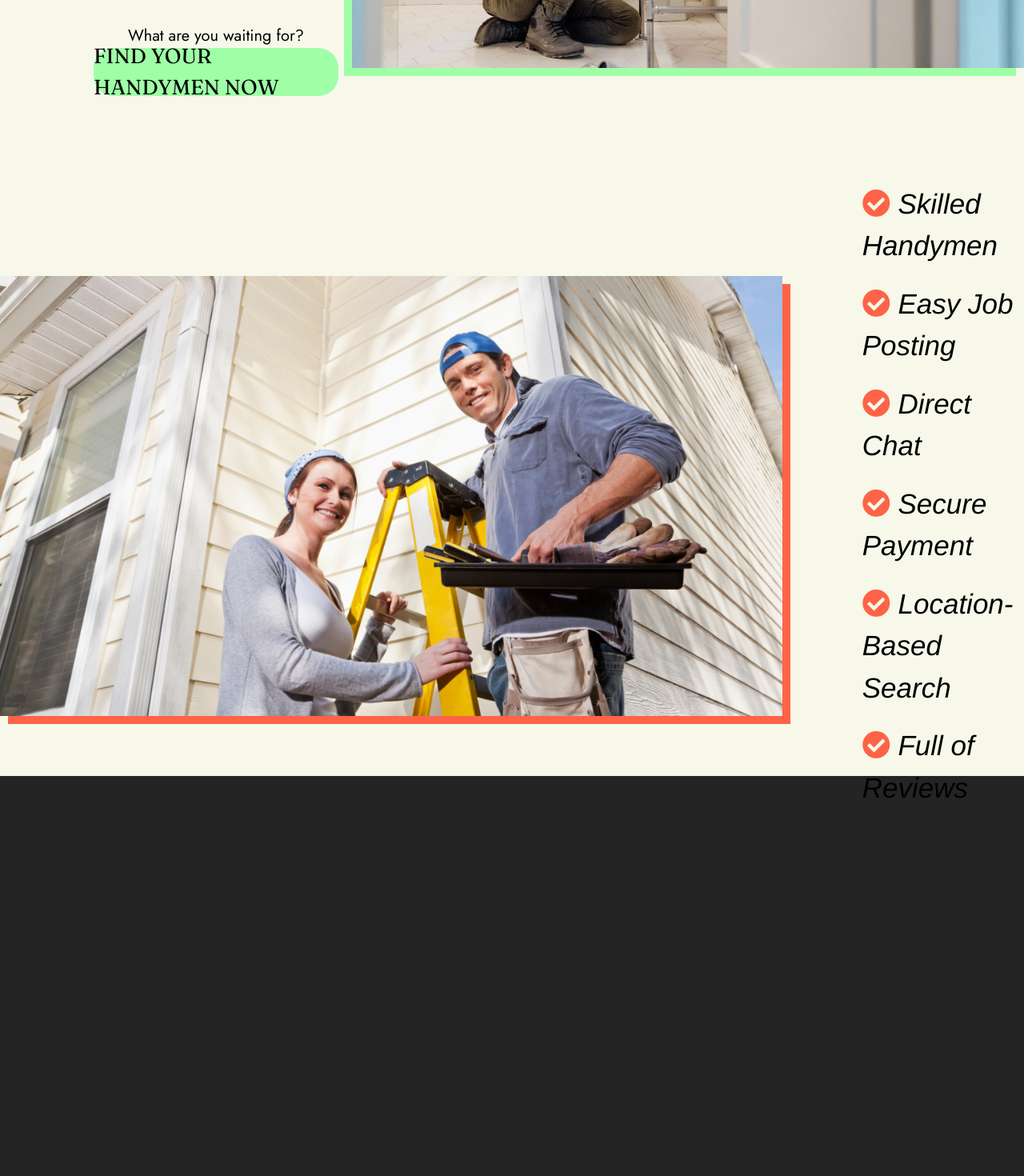
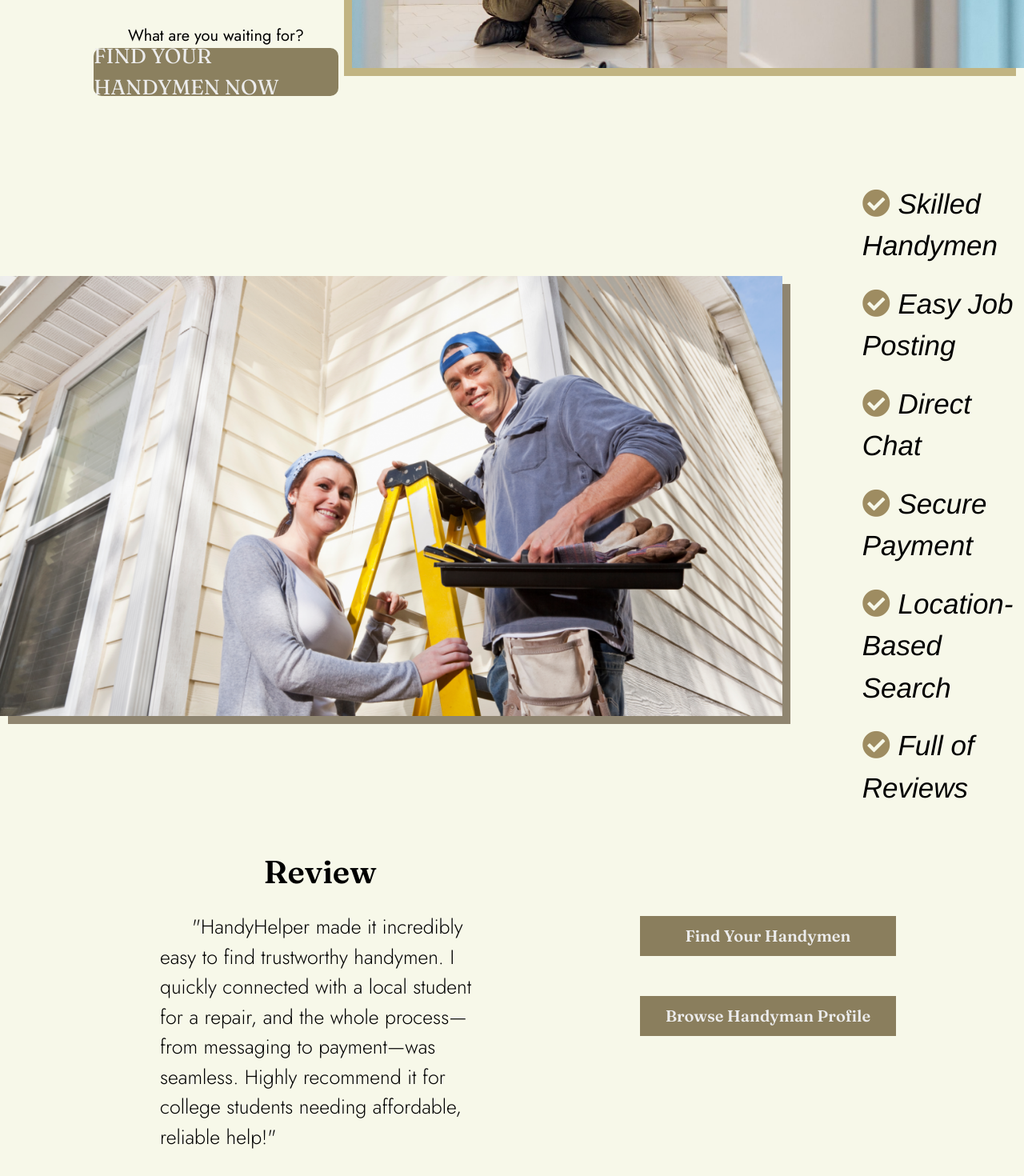
Before and after one commit to CS222-UIUC/project-team-74, a React (Vite) app in the folder frontend/: page / in a window 1280 px wide. Shown: the part 500-1970 px from the top of the page at 80% size. Before the commit the page ends 1511 px from the top, so only its background shows below. Built offline with nearby package versions, Linux system fonts and the light colour scheme.

Commit message:
Create 'About Us' page and add 'Link'.

```diff
--- /dev/null
+++ b/frontend/src/AboutUs.jsx
@@ -0,0 +1,13 @@
+import Navbar from './components/Navbar'
+import Hero_AboutUs from './components/Hero_AboutUs'
+
+function AboutUs() {
+  return (
+    <>
+    <Navbar/>
+    <Hero_AboutUs/>
+    </>
+  )
+}
+
+export default AboutUs
--- a/frontend/src/Homepage.jsx
+++ b/frontend/src/Homepage.jsx
@@ -2,7 +2,7 @@ import { useState } from "react";
 import reactLogo from "./assets/react.svg";
 import viteLogo from "/vite.svg";
 
-import Hero from "./components/Hero";
+import Hero_Homepage from "./components/Hero_Homepage";
 import Navbar from "./components/Navbar";
 
 function Homepage() {
@@ -11,7 +11,7 @@ function Homepage() {
   return (
     <div>
       <Navbar />
-      <Hero />
+      <Hero_Homepage />
     </div>
   )
 }
--- a/frontend/src/components/Hero.css
+++ /dev/null
@@ -1,78 +0,0 @@
-.section {
-    display: flex;
-    /* border: solid red; */
-    height:700px;
-    color: black;
-    background-color:  rgb(247, 248, 233);
-    align-items: center;
-    justify-content: flex-end;
-}
-
-.text {
-    margin-right: auto;
-    margin-left: 100px;
-    font-size: 50px;
-    justify-content: flex-end;
-    display: flex;
-    flex-direction: column;
-    width: 520px;
-    height: 400px;
-    font-family: 'Franklin Gothic Medium', 'Arial Narrow', Arial, sans-serif;
-    font-style: italic;
-}
-
-#adv {
-    margin-bottom: 50px;
-    text-shadow: 3px 3px 0px rgb(159, 255, 167);
-}
-
-#text-above-button {
-    font-size: 20px;
-    justify-content: center;
-    display: flex;
-    font-style: normal;
-    font-family: "Jost", sans-serif;
-}
-
-#button {
-    margin-left:auto;
-    margin-right:auto;
-    align-items: center;
-    justify-content: center;
-    display:flex;
-    height: 60px;
-    width: 90%;
-    font-size: 26px;
-    background-color: rgb(159, 255, 167);
-    border-radius: 25px;
-    font-family: "Fraunces", system-ui;
-    font-style: normal;
-    font-weight: 400;
-}
-
-#button:hover {
-    background-color: rgb(255, 225, 127);
-    transition: 220ms;
-    scale: 1.02;
-}
-
-#repair {
-    height: 330px;
-    box-shadow: -10px 10px 0px rgb(159, 255, 167);
-}
-
-#reverse {
-    display: flex;
-    flex-direction: row-reverse;
-}
-
-#text-reverse {
-    gap: 20px;
-    font-size: 35px;
-    justify-content: center;
-}
-
-#repair-reverse {
-    height: 550px;
-    box-shadow: 10px 10px 0px tomato;
-}
--- a/frontend/src/components/Hero.jsx
+++ /dev/null
@@ -1,33 +0,0 @@
-import React from 'react'
-import './Hero.css'
-
-function Hero() {
-  return (
-    <>
-    <div className="section">
-        <div className="text">
-            <div id="adv">FASTEST<br/>CHEAPEST<br/>MOST CONVENIENT</div>
-            <div>
-            <div id="text-above-button">What are you waiting for?</div>
-            <div id="button">FIND YOUR HANDYMEN NOW</div>
-            </div>
-        </div>
-        <img id="repair" src='/images/image3.jpeg' alt='repair man' />
-    </div>
-
-    <div className="section" id='reverse'>
-        <div className="text" id="text-reverse">
-            <div><i class="fas fa-check-circle" style={{color:'tomato'}}/> Skilled Handymen</div>
-            <div><i class="fas fa-check-circle" style={{color:'tomato'}}/> Easy Job Posting</div>
-            <div><i class="fas fa-check-circle" style={{color:'tomato'}}/> Direct Chat</div>
-            <div><i class="fas fa-check-circle" style={{color:'tomato'}}/> Secure Payment</div>
-            <div><i class="fas fa-check-circle" style={{color:'tomato'}}/> Location-Based Search</div>
-            <div><i class="fas fa-check-circle" style={{color:'tomato'}}/> Full of Reviews</div>
-        </div>
-        <img id="repair-reverse" src='/images/image2.png' alt='repair man' />
-    </div>
-    </>
-  )
-}
-
-export default Hero
--- /dev/null
+++ b/frontend/src/components/Hero_AboutUs.css
@@ -0,0 +1,45 @@
+.section-aboutus {
+    display: flex;
+    /* border: solid red; */
+    height:700px;
+    color: black;
+    background-color:  rgb(247, 248, 233);
+    align-items: center;
+    justify-content: center;
+}
+
+#bg-image-aboutus {
+    height:700px;
+    width:100%;
+    object-fit: cover;
+    filter: brightness(0.5);
+    z-index: 1;
+}
+
+.container-aboutus {
+    position: absolute;
+    z-index: 2;
+    display:flex;
+    flex-direction: column;
+    max-width: 60%;
+    gap: 20px;
+}
+
+.title-aboutus {
+    display: flex;
+    color: white;
+    font-size: 100px;
+    font-family: "Fraunces", system-ui;
+    font-weight: 900;
+    justify-content: center;
+    align-items: center;
+}
+
+.text-aboutus {
+    text-indent: 40px;
+    color: white;
+    font-size: 20px;
+    font-family: "Jost", sans-serif;
+    font-weight: 300;
+
+}
--- /dev/null
+++ b/frontend/src/components/Hero_AboutUs.jsx
@@ -0,0 +1,17 @@
+import './Hero_AboutUs.css'
+
+function Hero_AboutUs() {
+  return (
+    <>
+    <div className="section-aboutus">
+        <img id='bg-image-aboutus' src='public\images\image5.jpg' />
+        <div className='container-aboutus'>
+            <h1 className='title-aboutus'>Who are we?</h1>
+            <p className='text-aboutus'><strong><i>HandyHelper</i></strong> is a platform designed by college students for college students, offering a reliable and easy way to connect with skilled, verified handymen for various maintenance tasks. Our mission is to provide an affordable, trustworthy solution to help students find the right help, when they need it. From moving assistance to repairs, HandyHelper simplifies the process of finding the right person for the job, all through a user-friendly interface that includes secure payment, real-time messaging, and location-based matching.</p>
+        </div>
+    </div>
+    </>
+  )
+}
+
+export default Hero_AboutUs
--- /dev/null
+++ b/frontend/src/components/Hero_Homepage.css
@@ -0,0 +1,154 @@
+.section-homepage {
+    display: flex;
+    height:700px;
+    color: black;
+    background-color:  rgb(247, 248, 233);
+    align-items: center;
+    justify-content: flex-end;
+}
+
+.text-homepage {
+    margin-right: auto;
+    margin-left: 100px;
+    font-size: 50px;
+    justify-content: flex-end;
+    display: flex;
+    flex-direction: column;
+    width: 520px;
+    height: 400px;
+    font-family: 'Franklin Gothic Medium', 'Arial Narrow', Arial, sans-serif;
+    font-style: italic;
+}
+
+#adv-homepage {
+    margin-bottom: 50px;
+    text-shadow: 3px 3px 0px #c5bb94;
+}
+
+#text-above-button-homepage {
+    font-size: 20px;
+    justify-content: center;
+    display: flex;
+    font-style: normal;
+    font-family: "Jost", sans-serif;
+}
+
+#button-homepage {
+    margin-left:auto;
+    margin-right:auto;
+    align-items: center;
+    justify-content: center;
+    display:flex;
+    height: 60px;
+    width: 90%;
+    font-size: 26px;
+    background-color: #8B805F;
+    color: #ececec;
+    border-radius: 10px;
+    font-family: "Fraunces", system-ui;
+    font-style: normal;
+    font-weight: 400;
+}
+
+#button-homepage:hover {
+    background-color: #524109;
+    transition: 220ms;
+    scale: 1.02;
+}
+
+#repair-homepage {
+    height: 330px;
+    box-shadow: -10px 10px 0px #c1b482;
+    flex-shrink: 1;
+    object-fit: cover;
+}
+
+#reverse-homepage {
+    display: flex;
+    flex-direction: row-reverse;
+}
+
+#text-reverse-homepage {
+    gap: 20px;
+    font-size: 35px;
+    justify-content: center;
+}
+
+#repair-reverse-homepage {
+    height: 550px;
+    box-shadow: 10px 10px 0px #8F8570;
+}
+
+.grid-container-homepage {
+    display: grid;
+    grid-template-rows: 100px 100px 100px 100px;
+    grid-template-columns: 2.5fr 1.5fr;
+    align-items: center;
+    justify-items: center;
+}
+
+#review-title-homepage {
+    font-family: "Fraunces", system-ui;
+    font-style: normal;
+    font-weight: 600;
+    font-size: 40px;
+    grid-column: 1/2;
+    grid-row: 1/2;
+    align-self:self-end;
+}
+
+#review-text-homepage {
+    text-indent: 40px;
+    font-family: "Jost", sans-serif;
+    font-style: normal;
+    font-weight: 300;
+    font-size: 25px;
+    padding-left: 200px;
+    padding-right: 200px;
+    padding-top: 20px;
+    grid-column: 1/2;
+    grid-row: 2/5;
+    align-self: self-start;
+}
+
+#button-end1-homepage {
+    grid-column: 2/3;
+    grid-row: 2/3;
+    background-color: #8a7e5d;
+    color:#ececec;
+    width: 320px;
+    height: 50px;
+    font-family: "Fraunces", system-ui;
+    font-weight: 600;
+    font-size: 20px;
+    display: flex;
+    justify-self: start;
+    align-items: center;
+    justify-content: center;
+}
+
+#button-end1-homepage:hover {
+    background-color: #d1d1d1;
+    color:8a7e5d;
+}
+
+#button-end2-homepage {
+    grid-column: 2/3;
+    grid-row: 3/4;
+    background-color: #8a7e5d;
+    color:#ececec;
+    width: 320px;
+    height: 50px;
+    font-family: "Fraunces", system-ui;
+    font-weight: 600;
+    font-size: 20px;
+    display: flex;
+    justify-self: start;
+    align-items: center;
+    justify-content: center;
+}
+
+#button-end2-homepage:hover {
+    background-color: #d1d1d1;
+    color:#8a7e5d;
+}
--- /dev/null
+++ b/frontend/src/components/Hero_Homepage.jsx
@@ -0,0 +1,41 @@
+import './Hero_Homepage.css'
+
+function Hero_Homepage() {
+  return (
+    <>
+    <div className="section-homepage">
+        <div className="text-homepage">
+            <div id="adv-homepage">FASTEST<br/>CHEAPEST<br/>MOST CONVENIENT</div>
+            <div>
+            <div id="text-above-button-homepage">What are you waiting for?</div>
+            <div id="button-homepage">FIND YOUR HANDYMEN NOW</div>
+            </div>
+        </div>
+        <img id="repair-homepage" src='/images/image3.jpeg' alt='repair man' />
+    </div>
+
+    <div className="section-homepage" id='reverse-homepage'>
+        <div className="text-homepage" id="text-reverse-homepage">
+            <div><i className="fas fa-check-circle" style={{color:'#9E8C61'}}/> Skilled Handymen</div>
+            <div><i className="fas fa-check-circle" style={{color:'#9E8C61'}}/> Easy Job Posting</div>
+            <div><i className="fas fa-check-circle" style={{color:'#9E8C61'}}/> Direct Chat</div>
+            <div><i className="fas fa-check-circle" style={{color:'#9E8C61'}}/> Secure Payment</div>
+            <div><i className="fas fa-check-circle" style={{color:'#9E8C61'}}/> Location-Based Search</div>
+            <div><i className="fas fa-check-circle" style={{color:'#9E8C61'}}/> Full of Reviews</div>
+        </div>
+        <img id="repair-reverse-homepage" src='/images/image2.png' alt='repair man' />
+    </div>
+
+    <div className="section-homepage" style={{ height: "500px" }}>
+      <div className="grid-container-homepage">
+        <div id="review-title-homepage">Review</div>
+        <div id="button-end1-homepage">Find Your Handymen</div>
+        <div id="button-end2-homepage">Browse Handyman Profile</div>
+        <div id="review-text-homepage">&quot;HandyHelper made it incredibly easy to find trustworthy handymen. I quickly connected with a local student for a repair, and the whole process—from messaging to payment—was seamless. Highly recommend it for college students needing affordable, reliable help!&quot;</div>
+      </div>
+    </div>
+    </>
+  )
+}
+
+export default Hero_Homepage
--- a/frontend/src/components/Navbar.jsx
+++ b/frontend/src/components/Navbar.jsx
@@ -5,8 +5,8 @@ import { Link } from 'react-router-dom';
 function Navbar() {
   return (
     <div className='nav-container'>
-        <Link to="/" className="element" id='name'>HandyHelper&nbsp;<i class="fas fa-wrench"></i></Link>
-        <Link to="/" className='element'>ABOUT US</Link>
+        <Link to="/" className="element" id='name'>HandyHelper&nbsp;<i className="fas fa-wrench"></i></Link>
+        <Link to="/about-us" className='element'>ABOUT US</Link>
         <Link to="/" className='element'>POST A REQUEST</Link>
         <Link to="/" className='element'>BROWSE HANDYMEN</Link>
         <Link to="/" className='element'>SIGN IN</Link>
--- a/frontend/src/main.jsx
+++ b/frontend/src/main.jsx
@@ -5,14 +5,14 @@ import "./index.css";
 import { BrowserRouter as Router, Route, Routes } from "react-router-dom";
 
 import Homepage from "./Homepage.jsx";
+import AboutUs from "./AboutUs.jsx";
 
 createRoot(document.getElementById("root")).render(
   <StrictMode>
     <Router>
-      {/* <Navbar /> */}
-      <Homepage />
       <Routes>
-        <Route path="/" exact component={Homepage} />
+        <Route path="/" element={<Homepage />} />
+        <Route path="/about-us" element={<AboutUs />} />
       </Routes>
     </Router>
   </StrictMode>
```
Also changed, not shown: frontend/public/images/image4.jpg (added), frontend/public/images/image5.jpg (added).
